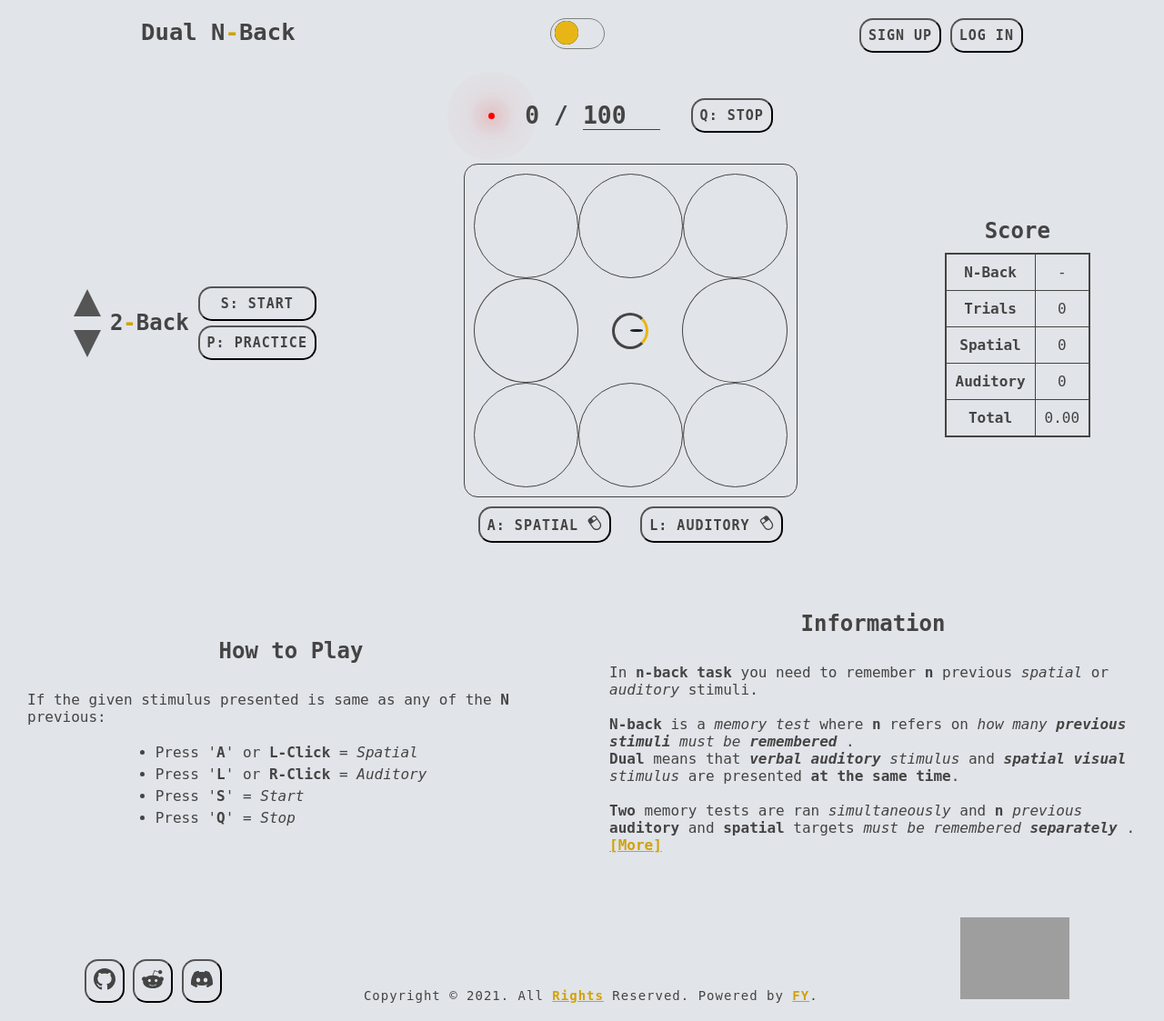
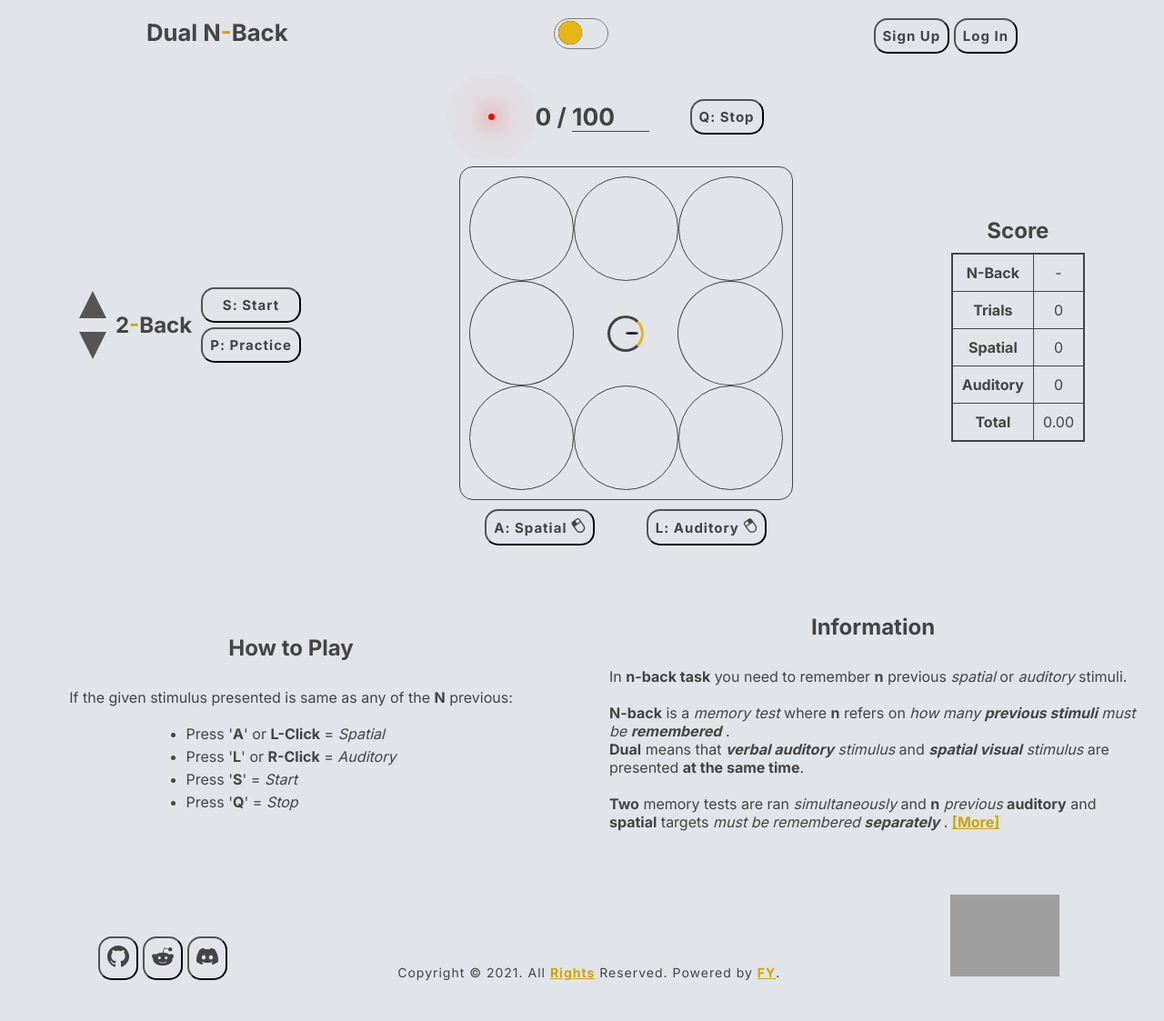
Before and after one commit to TheLittleMister/dualnback, a Django app: page / in a window 1280 px wide. Shown: the whole page at 91% size. After the commit the page ends 1078 px from the top, so only its background shows below. Run offline with Django 3.2, Linux system fonts and the light colour scheme; parts of the project's set-up code (start-up, migrations or seed data) failed here and were passed over; some libraries are stand-ins or nearby versions; grey boxes are pictures that could not be loaded.

Commit message:
Hour-Spin Firefox, Font-Family Changed

```diff
--- a/templates/index.html
+++ b/templates/index.html
@@ -17,6 +17,15 @@
     <meta property="og:image" content="{% static 'images/icon.png' %}"/>
     <meta property="og:url" content="https://www.dualn-back.com"/>
     <meta property="og:type" content="article"/>
+
+    <link rel="preconnect" href="https://fonts.googleapis.com">
+    <link rel="preconnect" href="https://fonts.gstatic.com" crossorigin="crossorigin">
+    <link href="https://fonts.googleapis.com/css2?family=Inter:wght@400;600;700&display=swap" rel="stylesheet">
+
+    <link rel="preconnect" href="https://fonts.googleapis.com">
+    <link rel="preconnect" href="https://fonts.gstatic.com" crossorigin="crossorigin">
+    <link href="https://fonts.googleapis.com/css2?family=Rubik:wght@400;500;600;700&display=swap" rel="stylesheet">
+
 
     <link rel="shortcut icon" type="image/png" href="{% static 'images/icon.png' %}"/>
     <link href="{% static 'css/styles.css' %}" rel="stylesheet"/>
@@ -108,7 +117,7 @@
                 {% csrf_token %}
                 <div>
                   <label for="n-back">N:</label>
-                  <input type="number" value="2" name="n" maxlength="100" id="nback" style="width: 40px;">
+                  <input type="number" value="2" name="n" maxlength="100" id="nback" style="width: 50px;">
                 </div>
                 <div>
                   <label for="sets">Last</label>
@@ -188,17 +197,17 @@
                 <path d="M0 7.33l2.829-2.83 9.175 9.339 9.167-9.339 2.829 2.83-11.996 12.17z"/></svg>
             </button>
             <div class="dropdown-content">
-              <button class="dynamic-button my-account">ACCOUNT</button>
-              <button class="dynamic-button statistics">STATISTICS</button>
+              <button class="dynamic-button my-account">Account</button>
+              <button class="dynamic-button statistics">Statistics</button>
               <a href="{% url 'users:logout' %}">
-                <button>LOG OUT</button>
+                <button>Log Out</button>
               </a>
             </div>
           </div>
         {% if not request.user.is_authenticated %}
           <div class="session-buttons">
-            <button type="button" class="sign-up-button">SIGN UP</button>
-            <button class="dynamic-button login login-button">LOG IN</button>
+            <button type="button" class="sign-up-button">Sign Up</button>
+            <button class="dynamic-button login login-button">Log In</button>
           </div>
         {% endif %}
         </div>
@@ -213,8 +222,8 @@
           <h2>
             <span class="n-back-input">2</span><span class="yellow">-</span>Back</h2>
           <div class="play">
-            <button id="KeyS">S: START</button>
-            <button id="KeyP">P: PRACTICE</button>
+            <button id="KeyS">S: Start</button>
+            <button id="KeyP">P: Practice</button>
           </div>
         </div>
 
@@ -225,7 +234,7 @@
               <label for="trials-input" class="dual-task">0 /</label>
               <input style="max-width: 85px;" type="number" id="trials-input" name="quantity" min="1" max="9999" value="100"/>
             </form>
-            <button id="KeyQ">Q: STOP</button>
+            <button id="KeyQ">Q: Stop</button>
           </h2>
           <div class="practice-div">
             <div class="practice-span">
@@ -262,14 +271,14 @@
           </div>
           <div class="game">
             <button id="KeyA">
-              A: SPATIAL
+              A: Spatial
 
               <svg xmlns="http://www.w3.org/2000/svg" width="16" height="16" viewbox="5 2 20 20">
                 <path d="M12.537 2.592l-5.445 3.779c-1.504 1.043-1.877 3.108-.833 4.611l5.668 8.168c1.287 1.855 3.352 2.85 5.451 2.85 3.605 0 6.622-2.919 6.622-6.634 0-1.304-.384-2.621-1.182-3.773l-5.668-8.168c-.644-.927-1.676-1.425-2.726-1.425-.652 0-1.311.192-1.887.592zm.945 1.361c.751-.521 1.784-.334 2.307.416l1.415 2.042-3.912 2.693-2.36-3.403 2.55-1.748zm6.725 15.503c-2.252 1.563-5.356 1.002-6.919-1.25l-3.306-4.764 8.167-5.668 3.308 4.764c1.562 2.252 1.001 5.355-1.25 6.918zm-16.031-11.567l-2.499-1.74.62-.891 2.271 1.582c-.169.332-.3.681-.392 1.049zm.702 4.006l-2.299 1.615-.624-.888 2.414-1.699c.135.338.299.665.509.972zm-.778-1.906h-3.1v-1.085h3.029c-.013.366.005.729.071 1.085z"/>
               </svg>
 
             </button>
-            <button id="KeyL">L: AUDITORY
+            <button id="KeyL">L: Auditory
               <svg xmlns="http://www.w3.org/2000/svg" width="16" height="16" viewbox="2 4 20 20">
                 <path d="M9.746 4.945l-5.347 3.709c-1.476 1.025-1.843 3.052-.817 4.528l5.564 8.02c1.264 1.821 3.291 2.798 5.352 2.798 3.54 0 6.502-2.866 6.502-6.514 0-1.28-.377-2.573-1.161-3.705l-5.565-8.019c-1.025-1.475-3.052-1.842-4.528-.817zm-4.419 5.046l2.773-1.978 2.317 3.341-4.107 2.906-1.392-2.005c-.513-.736-.328-1.753.409-2.264zm11.949 11.51c-2.211 1.535-5.259.984-6.793-1.227l-3.245-4.678 8.018-5.565 3.247 4.678c1.533 2.211.982 5.258-1.227 6.792zm-6.094-18.781l.002-2.72 1.079.001-.003 2.735c-.217-.029-.436-.047-.658-.047l-.42.031zm2.115.272l1.579-2.25.883.62-1.488 2.119c-.305-.197-.631-.363-.974-.489zm-4.191.395l-1.421-2.033.885-.618 1.53 2.19c-.347.112-.677.273-.994.461z"/>
               </svg>
--- a/templates/static/css/styles.css
+++ b/templates/static/css/styles.css
@@ -20,8 +20,8 @@ body {
 	-webkit-transition: 0.4s;
 	transition: 0.4s;
 
-	color: #444444;
-	font-family: monospace, sans-serif;
+	color: #444;
+	font-family: "Inter", sans-serif;
 	height: 100%;
 
 	-webkit-user-select: none;
@@ -390,7 +390,7 @@ button {
 	padding: 8px;
 	font-weight: bold;
 	font-size: 15px;
-	font-family: monospace, sans-serif;
+	font-family: "Inter", sans-serif;
 	border-radius: 15px;
 	letter-spacing: 1px;
 	cursor: pointer;
@@ -428,7 +428,7 @@ input {
 	background-color: transparent;
 	color: #444;
 	font-weight: bold;
-	font-family: monospace, sans-serif;
+	font-family: "Inter", sans-serif;
 	font-size: 1em;
 }
 
--- a/templates/static/js/dualnback.js
+++ b/templates/static/js/dualnback.js
@@ -233,6 +233,9 @@ const startGame = function (currentBack, practice = false) {
 
 	// Start Game
 	interval = setInterval(() => {
+		// Remove hour-spin in order to avoid duplication
+		hour.classList.remove("hour-spin");
+
 		// Remove Spatial Stimuli after 1.5s
 		setTimeout(() => circle && (circle.style.backgroundColor = "transparent"), 1500);
 
@@ -302,6 +305,10 @@ const startGame = function (currentBack, practice = false) {
 			// Update Trials Counter
 			trialsCounter++;
 			dualTask.innerHTML = `${trialsCounter} /`;
+
+			// Add hour-spin and remove after 2900ms (Firefox fix)
+			hour.classList.add("hour-spin");
+			setTimeout(() => hour.classList.contains("hour-spin") && hour.classList.remove("hour-spin"), 2900);
 		}
 	}, 3000);
 };
--- a/templates/static/js/scripts.js
+++ b/templates/static/js/scripts.js
@@ -211,11 +211,11 @@ dynamicBtns.forEach((item, index, arr) => {
 					const dynamicLabel = document.querySelector(".dynamic-form")?.querySelectorAll("label");
 					if (dynamicLabel[0]) dynamicLabel[0].innerHTML = "Username/Email :";
 					if (dynamicLabel[1]) dynamicLabel[1].innerHTML = "Password :";
+					afterFunc("dynamic-submit-button", "dynamic-loader-div");
 				})
 				.catch((error) => {
 					location.reload();
 				});
-			afterFunc("dynamic-submit-button", "dynamic-loader-div");
 		}
 
 		if (e.target.classList.contains("my-account")) {
@@ -227,11 +227,11 @@ dynamicBtns.forEach((item, index, arr) => {
 					myDynamicForm.innerHTML = response.form;
 					myDynamicForm.insertAdjacentHTML("beforeend", `<a href="${mySite}/change-password/">Change Password</a>`);
 					h2Dynamic.innerHTML = `<a style="font-size: x-small; color: crimson; float: left;" href="${mySite}/delete/">[Delete]</a><p>Account</p>`;
+					afterFunc("dynamic-submit-button", "dynamic-loader-div");
 				})
 				.catch((error) => {
 					location.reload();
 				});
-			afterFunc("dynamic-submit-button", "dynamic-loader-div");
 		}
 
 		if (e.target.classList.contains("statistics")) statisticsCheckButton.click();
```
